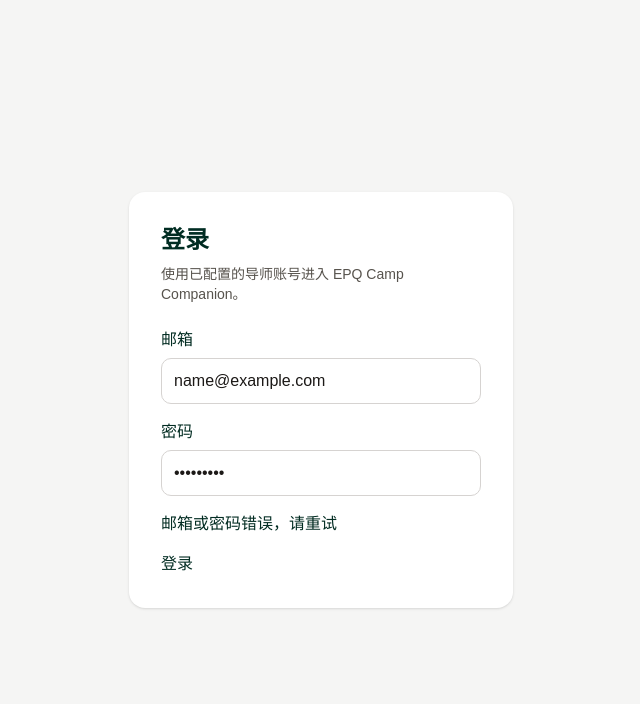
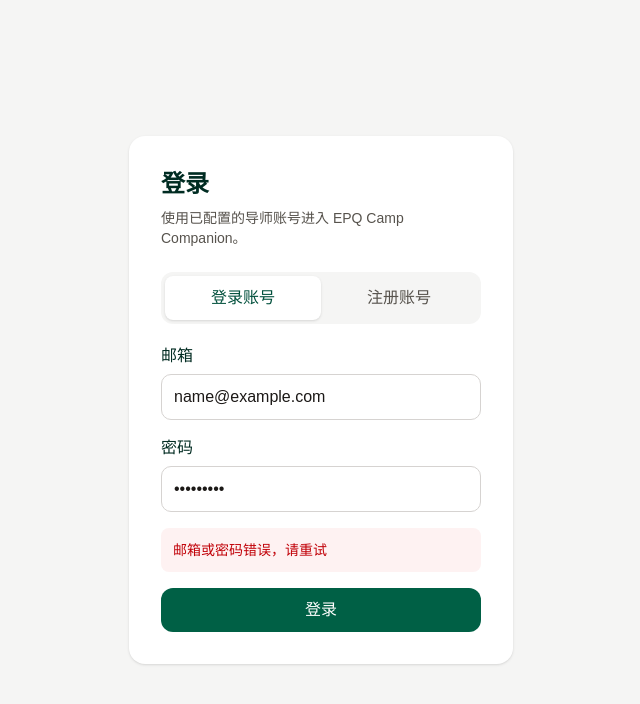
Before and after one commit to Thend26/AQA-EPQ-, a Next.js app: page /login in a window 1280 px wide. Both pictures are taken after typing "name@example.com", "Sample123" into the empty fields and a click on the button "登录". Shown: the top 704 px of the page, without its empty margins (319-959 px from the left). Built offline with nearby package versions, Linux system fonts and the light colour scheme; no server answers.

Commit message:
feat: add email registration form

```diff
--- a/src/components/auth/login-form.tsx
+++ b/src/components/auth/login-form.tsx
@@ -3,47 +3,127 @@
 import { useRouter } from "next/navigation";
 import { type FormEvent, useState } from "react";
 
-type SignInResult = {
+import { LoadingSpinner } from "@/components/ui/loading-spinner";
+
+type AuthResult = {
   error: string | null;
 };
 
 type LoginFormProps = {
-  signIn: (email: string, password: string) => Promise<SignInResult>;
+  signIn: (email: string, password: string) => Promise<AuthResult>;
+  signUp: (email: string, password: string) => Promise<AuthResult>;
 };
 
-export function LoginForm({ signIn }: LoginFormProps) {
+export function LoginForm({ signIn, signUp }: LoginFormProps) {
   const router = useRouter();
+  const [mode, setMode] = useState<"login" | "register">("login");
   const [error, setError] = useState("");
+  const [success, setSuccess] = useState("");
   const [pending, setPending] = useState(false);
+
+  function selectMode(nextMode: "login" | "register") {
+    setMode(nextMode);
+    setError("");
+    setSuccess("");
+  }
 
   async function handleSubmit(event: FormEvent<HTMLFormElement>) {
     event.preventDefault();
     const formData = new FormData(event.currentTarget);
+    const email = String(formData.get("email")).trim();
+    const password = String(formData.get("password"));
+
+    setError("");
+    setSuccess("");
+
+    if (mode === "register") {
+      const confirmation = String(formData.get("confirmPassword"));
+      if (password.length < 8) {
+        setError("密码至少需要 8 个字符");
+        return;
+      }
+      if (password !== confirmation) {
+        setError("两次输入的密码不一致");
+        return;
+      }
+    }
 
     setPending(true);
-    setError("");
-
     try {
-      const result = await signIn(
-        String(formData.get("email")),
-        String(formData.get("password")),
-      );
+      const result =
+        mode === "login"
+          ? await signIn(email, password)
+          : await signUp(email, password);
 
       if (result.error) {
         setError(result.error);
         return;
       }
 
+      if (mode === "register") {
+        setSuccess(
+          "注册申请已提交，请打开验证邮件完成验证，然后返回本页登录。",
+        );
+        return;
+      }
+
       router.push("/workspace");
       router.refresh();
     } catch {
-      setError("登录暂时不可用，请稍后重试");
+      setError(
+        mode === "login"
+          ? "登录暂时不可用，请稍后重试"
+          : "注册暂时不可用，请稍后重试",
+      );
     } finally {
       setPending(false);
     }
   }
 
+  const submitLabel =
+    mode === "login"
+      ? pending
+        ? "登录中…"
+        : "登录"
+      : pending
+        ? "注册中…"
+        : "创建账号";
+
   return (
+    <div className="space-y-5">
+      <div
+        aria-label="选择认证方式"
+        className="grid grid-cols-2 rounded-xl bg-stone-100 p-1"
+        role="group"
+      >
+        <button
+          aria-pressed={mode === "login"}
+          className={`min-h-11 rounded-lg px-3 py-2 text-sm font-semibold ${
+            mode === "login"
+              ? "bg-white text-emerald-900 shadow-sm"
+              : "text-stone-600"
+          }`}
+          disabled={pending}
+          onClick={() => selectMode("login")}
+          type="button"
+        >
+          登录账号
+        </button>
+        <button
+          aria-pressed={mode === "register"}
+          className={`min-h-11 rounded-lg px-3 py-2 text-sm font-semibold ${
+            mode === "register"
+              ? "bg-white text-emerald-900 shadow-sm"
+              : "text-stone-600"
+          }`}
+          disabled={pending}
+          onClick={() => selectMode("register")}
+          type="button"
+        >
+          注册账号
+        </button>
+      </div>
+
       <form className="space-y-4" onSubmit={handleSubmit}>
         <label className="block">
           邮箱
@@ -54,14 +134,50 @@ export function LoginForm({ signIn }: LoginFormProps) {
           <input
             name="password"
             type="password"
-          autoComplete="current-password"
+            autoComplete={
+              mode === "login" ? "current-password" : "new-password"
+            }
+            minLength={mode === "register" ? 8 : undefined}
             required
           />
         </label>
-      {error ? <p role="alert">{error}</p> : null}
-      <button disabled={pending} type="submit">
-        {pending ? "登录中…" : "登录"}
+        {mode === "register" ? (
+          <label className="block">
+            确认密码
+            <input
+              name="confirmPassword"
+              type="password"
+              autoComplete="new-password"
+              minLength={8}
+              required
+            />
+          </label>
+        ) : null}
+        {error ? (
+          <p className="rounded-lg bg-red-50 p-3 text-sm text-red-700" role="alert">
+            {error}
+          </p>
+        ) : null}
+        {success ? (
+          <p
+            className="rounded-lg bg-emerald-50 p-3 text-sm leading-6 text-emerald-800"
+            role="status"
+          >
+            {success}
+          </p>
+        ) : null}
+        <button
+          aria-busy={pending}
+          className="min-h-11 w-full rounded-xl bg-emerald-800 px-4 py-2.5 font-semibold text-white hover:bg-emerald-900"
+          disabled={pending}
+          type="submit"
+        >
+          <span className="inline-flex items-center justify-center gap-2">
+            {pending ? <LoadingSpinner size="sm" /> : null}
+            <span>{submitLabel}</span>
+          </span>
         </button>
       </form>
+    </div>
   );
 }
```
Also changed, not shown: 1 other file (tests, documents, lock files or other folders). Lines whose indentation alone changed are shown as unchanged.
